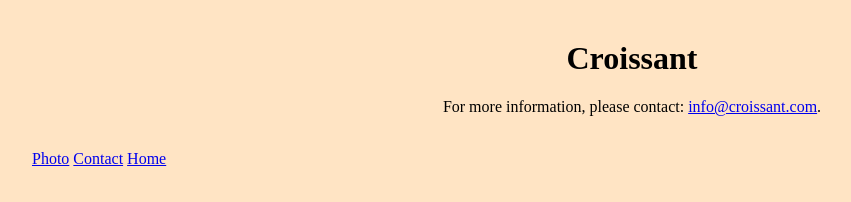
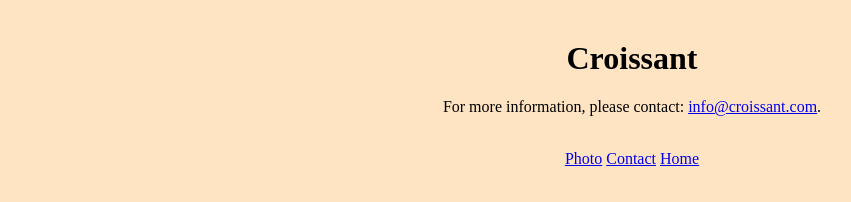
Before and after one commit to jdubrey/Croissant, a plain HTML site: page contact.html in a window 1280 px wide. Shown: the whole page, without its empty margins (8-859 px from the left). Drawn offline with Linux system fonts and the light colour scheme.

Commit message:
Centered Links

```diff
--- a/contact.html
+++ b/contact.html
@@ -12,7 +12,8 @@
       margin: 40px;
     }
     h1,
-    p {
+    p,
+    div {
       text-align: center;
     }
   </style>
@@ -23,8 +24,10 @@
       <a href="mailto:info@croissant.com">info@croissant.com</a>.
     </p>
     <br />
-    <a href="photo.html">Photo</a>
-    <a href="contact.html">Contact</a>
-    <a href="index.html">Home</a>
+    <div>
+      <a href="photo.html">Photo</a>
+      <a href="contact.html">Contact</a>
+      <a href="index.html">Home</a>
+    </div>
   </body>
 </html>
```
Also changed, not shown: index.html (+7 -4 lines), photo.html (+5 -3 lines).
